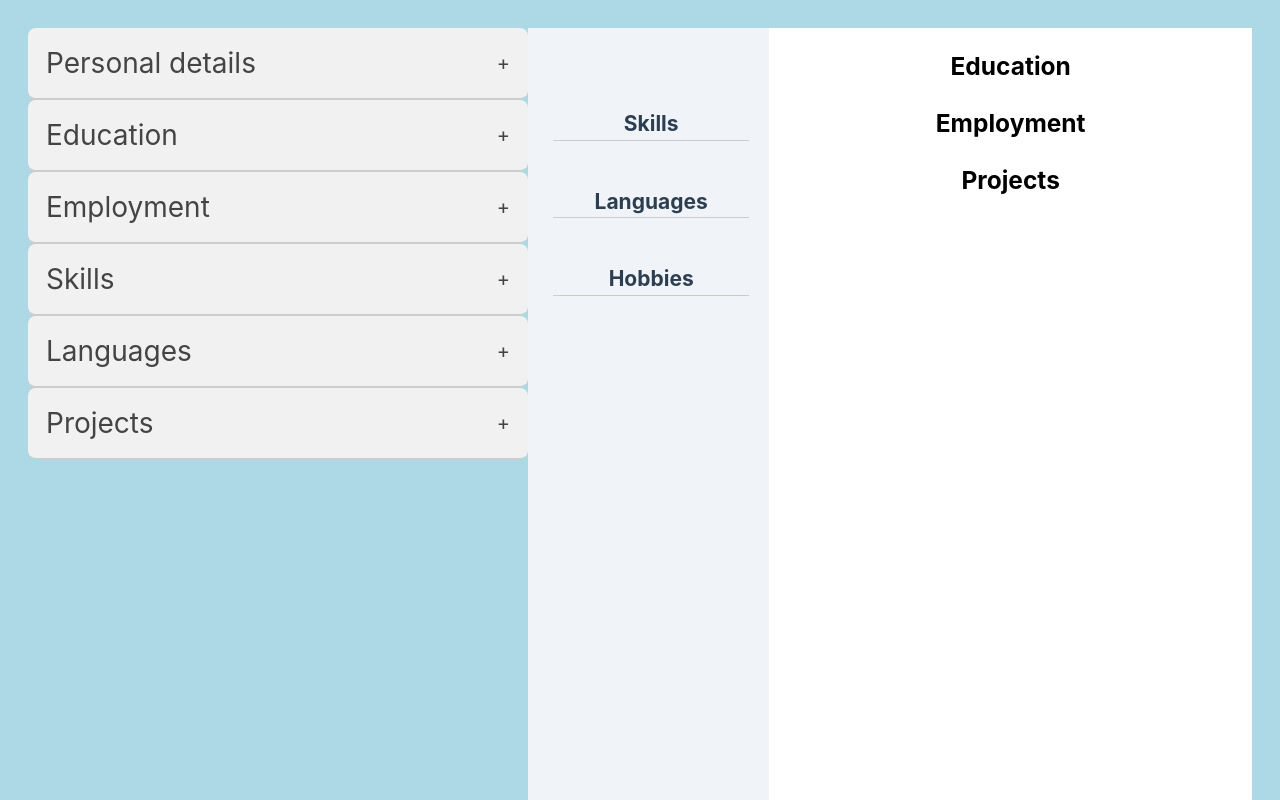
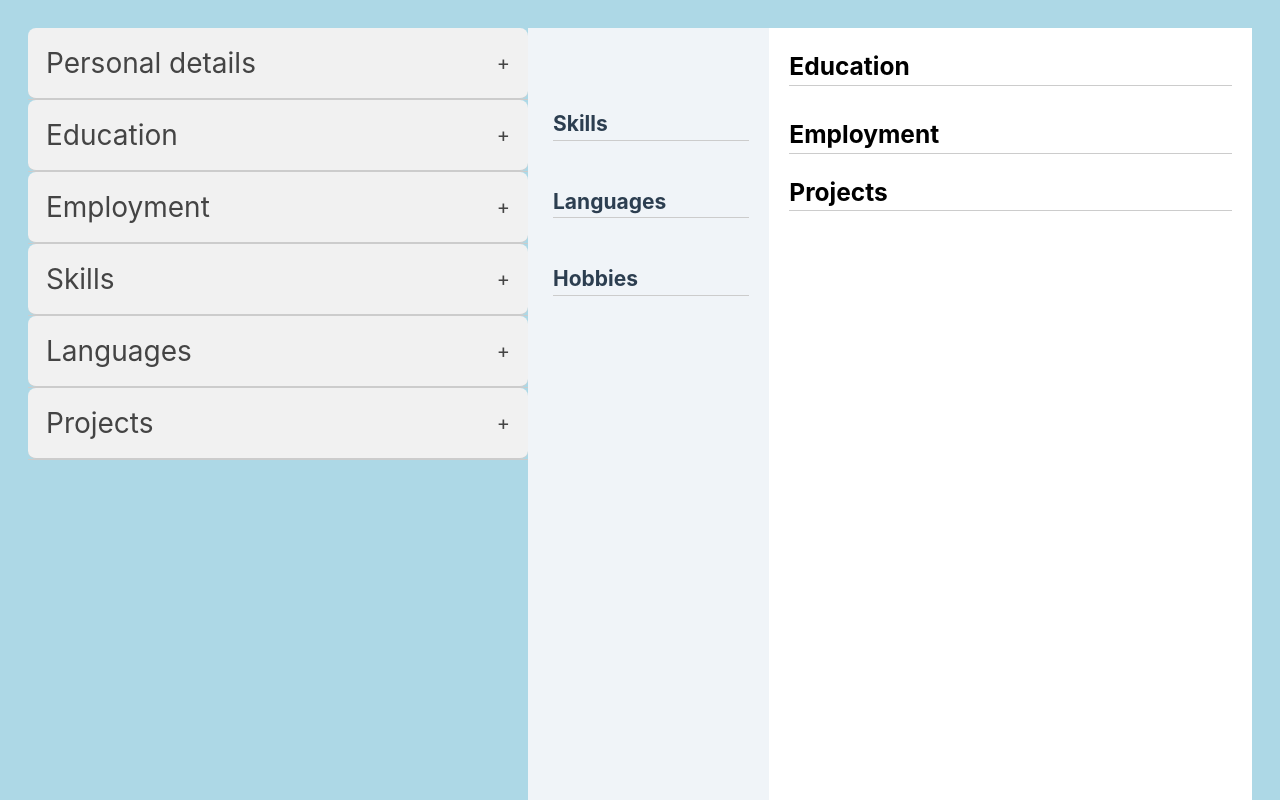
Before and after one commit to Do-Nam-Binh/CV-Maker, a React (Vite) app: page / in a window 1280 px wide. Shown: the top 800 px of the page. Built offline with nearby package versions, Linux system fonts and the light colour scheme.

Commit message:
Add submission handle for education and show on preview

```diff
--- a/src/App.jsx
+++ b/src/App.jsx
@@ -17,6 +17,22 @@ function App() {
           address: "",
           postcode: "",
           city: "",
+        };
+  });
+
+  const [educationInfo, setEducationInfo] = useState(() => {
+    const savedEduInfo = localStorage.getItem("eduInfo");
+    return savedEduInfo
+      ? JSON.parse(savedEduInfo)
+      : {
+          eduName: "",
+          school: "",
+          city: "",
+          startMonth: "",
+          startYear: "",
+          endMonth: "",
+          endYear: "",
+          desc: "",
         };
   });
 
@@ -53,6 +69,19 @@ function App() {
     }
   };
 
+  function handleEduInfoChange(e) {
+    const { name, value } = e.target;
+    setEducationInfo((prevEduInfo) => ({
+      ...prevEduInfo,
+      [name]: value,
+    }));
+  }
+
+  const handleAddEdu = () => {
+    const newEduItem = { ...educationInfo, id: crypto.randomUUID() };
+    setEducationList([...educationList, newEduItem]);
+  };
+
   return (
     <>
       <ResumeForm
@@ -60,8 +89,15 @@ function App() {
         image={image}
         handlePersonalDetailChange={handlePersonalDetailChange}
         handleImageUpload={handleImageUpload}
+        educationInfo={educationInfo}
+        handleEduInfoChange={handleEduInfoChange}
+        handleAddEdu={handleAddEdu}
       />
-      <ResumePreview personalDetails={personalDetails} image={image} />
+      <ResumePreview
+        personalDetails={personalDetails}
+        image={image}
+        educationList={educationList}
+      />
     </>
   );
 }
--- a/src/components/EducationInput.jsx
+++ b/src/components/EducationInput.jsx
@@ -1,31 +1,7 @@
 import { useState, useEffect } from "react";
 import styles from "../styles/ResumeForm.module.css";
 
-function EducationInput() {
-  const [educationInfo, setEducationInfo] = useState(() => {
-    const savedEduInfo = localStorage.getItem("eduInfo");
-    return savedEduInfo
-      ? JSON.parse(savedEduInfo)
-      : {
-          eduName: "",
-          school: "",
-          city: "",
-          startMonth: "",
-          startYear: "",
-          endMonth: "",
-          endYear: "",
-          desc: "",
-        };
-  });
-
-  function handleEduInfoChange(e) {
-    const { name, value } = e.target;
-    setEducationInfo((prevEduInfo) => ({
-      ...prevEduInfo,
-      [name]: value,
-    }));
-  }
-
+function EducationInput({ educationInfo, handleEduInfoChange, handleAddEdu }) {
   useEffect(() => {
     localStorage.setItem("eduInfo", JSON.stringify(educationInfo));
   }, [educationInfo]);
@@ -171,7 +147,9 @@ function EducationInput() {
         ></textarea>
       </div>
 
-      <button className={styles.submitEduInfo}>Done</button>
+      <button className={styles.submitEduInfo} onClick={handleAddEdu}>
+        Done
+      </button>
     </div>
   );
 }
--- a/src/components/ResumeForm.jsx
+++ b/src/components/ResumeForm.jsx
@@ -8,6 +8,9 @@ function ResumeForm({
   handlePersonalDetailChange,
   handleImageUpload,
   image,
+  handleAddEdu,
+  educationInfo,
+  handleEduInfoChange,
 }) {
   const [openIndex, setOpenIndex] = useState(null); // State to track which section is open
 
@@ -149,7 +152,11 @@ function ResumeForm({
         isOpen={openIndex === 1}
         toggle={() => handleToggle(1)}
       >
-        <EducationInput />
+        <EducationInput
+          educationInfo={educationInfo}
+          handleEduInfoChange={handleEduInfoChange}
+          handleAddEdu={handleAddEdu}
+        />
       </Dropdown>
 
       <Dropdown
--- a/src/components/ResumePreview.jsx
+++ b/src/components/ResumePreview.jsx
@@ -3,7 +3,7 @@ import houseLogo from "../assets/house-chimney.svg";
 import emailLogo from "../assets/envelope.svg";
 import phoneLogo from "../assets/phone-flip.svg";
 
-function ResumePreview({ personalDetails, image }) {
+function ResumePreview({ personalDetails, image, educationList }) {
   const showPersonalHeader =
     personalDetails.email ||
     personalDetails.phone ||
@@ -12,6 +12,21 @@ function ResumePreview({ personalDetails, image }) {
     personalDetails.city
       ? true
       : false;
+
+  const monthNumberToLabelMap = {
+    [1]: "January",
+    [2]: "February",
+    [3]: "March",
+    [4]: "April",
+    [5]: "May",
+    [6]: "June",
+    [7]: "July",
+    [8]: "August",
+    [9]: "September",
+    [10]: "October",
+    [11]: "November",
+    [12]: "December",
+  };
 
   return (
     <>
@@ -87,9 +102,37 @@ function ResumePreview({ personalDetails, image }) {
         </div>
 
         <div className={styles.rightSide}>
-          <div className={styles.rightHeaders}>Education</div>
-          <div className={styles.rightHeaders}>Employment</div>
-          <div className={styles.rightHeaders}>Projects</div>
+          <div className={styles.rightHeaders}>
+            <div className={styles.rightHeadersLabel}>Education</div>
+            <div className={styles.eduList}>
+              <ul className={styles.eduListItem}>
+                {educationList.map((item) => (
+                  <li key={item.id}>
+                    <div className={styles.eduNameDate}>
+                      <div className={styles.eduName}>{item.eduName}</div>
+                      <div className={styles.date}>
+                        {monthNumberToLabelMap[item.startMonth]}{" "}
+                        {item.startYear} -{" "}
+                        {monthNumberToLabelMap[item.endMonth]} {item.endYear}
+                      </div>
+                    </div>
+
+                    <div className={styles.schoolCity}>
+                      {item.school}, {item.city}
+                    </div>
+
+                    <div className={styles.desc}>{item.desc}</div>
+                  </li>
+                ))}
+              </ul>
+            </div>
+          </div>
+          <div className={styles.rightHeaders}>
+            <div className={styles.rightHeadersLabel}>Employment</div>
+          </div>
+          <div className={styles.rightHeaders}>
+            <div className={styles.rightHeadersLabel}>Projects</div>
+          </div>
         </div>
       </div>
     </>
--- a/src/styles/ResumePreview.module.css
+++ b/src/styles/ResumePreview.module.css
@@ -47,6 +47,7 @@
   border-bottom: 1px solid #ccc;
   margin-bottom: 15px;
   font-weight: bold;
+  text-align: start;
 }
 
 .rightSide {
@@ -54,10 +55,19 @@
   padding: 20px;
 }
 
+.rightSide div {
+  text-align: start;
+}
+
 .rightHeaders {
   font-size: 1.75rem;
   font-weight: bold;
   margin-bottom: 20px;
+}
+
+.rightHeadersLabel {
+  margin-bottom: 10px;
+  border-bottom: 1px solid #ccc;
 }
 
 .info {
@@ -80,3 +90,21 @@
   width: 25px;
   height: 25px;
 }
+
+.eduListItem {
+  display: flex;
+  flex-direction: column;
+  gap: 10px;
+  list-style-type: none;
+  font-size: 1.25rem;
+  font-weight: normal;
+}
+
+.eduListItem .eduName {
+  font-weight: bold;
+}
+
+.eduNameDate {
+  display: flex;
+  justify-content: space-between;
+}
```
